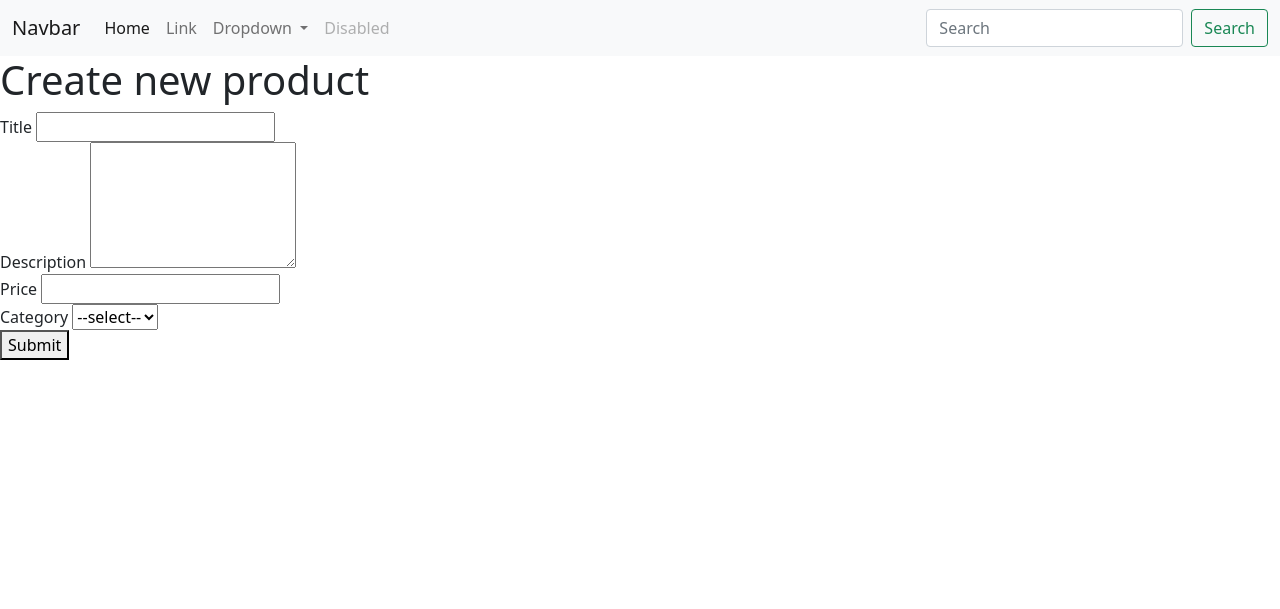
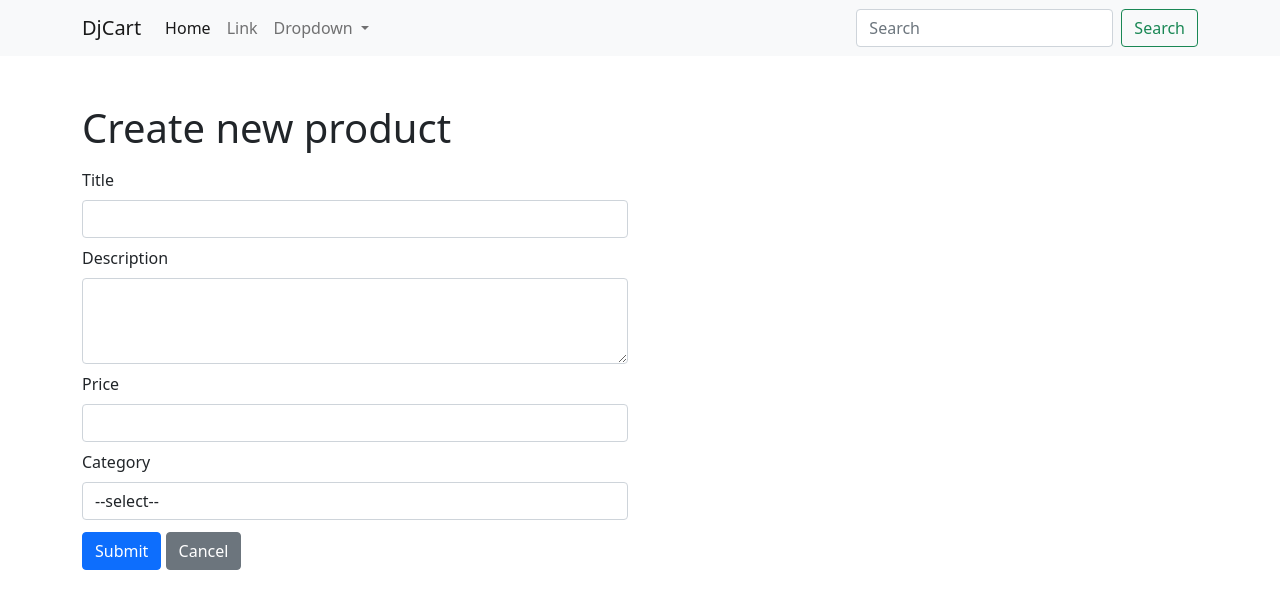
Before and after one commit to shaanu1404/dj-training, a Django app: page /create/ in a window 1280 px wide. Shown: the top 609 px of the page. Run offline with Django 3.2, Linux system fonts and the light colour scheme; data that the repository does not hold is empty.

Commit message:
added bootstrap styles

```diff
--- a/templates/base.html
+++ b/templates/base.html
@@ -7,6 +7,13 @@
     <meta name="viewport" content="width=device-width, initial-scale=1.0">
     <link href="https://cdn.jsdelivr.net/npm/bootstrap@5.0.0/dist/css/bootstrap.min.css" rel="stylesheet"
         integrity="sha384-wEmeIV1mKuiNpC+IOBjI7aAzPcEZeedi5yW5f2yOq55WWLwNGmvvx4Um1vskeMj0" crossorigin="anonymous">
+
+    <style>
+        .text-decoration-none {
+            text-decoration: none;
+        }
+    </style>
+
     <title>Django Project - {% block title %}Home{% endblock %}</title>
 </head>
 
@@ -14,9 +21,11 @@
 
     {% include 'partials/header.html' %}
 
-    {% block content %}
+    <div class="container">
+        {% block content %}
 
-    {% endblock %}
+        {% endblock %}
+    </div>
 
     <script src="https://cdn.jsdelivr.net/npm/bootstrap@5.0.0/dist/js/bootstrap.bundle.min.js"
         integrity="sha384-p34f1UUtsS3wqzfto5wAAmdvj+osOnFyQFpp4Ua3gs/ZVWx6oOypYoCJhGGScy+8"
--- a/templates/partials/header.html
+++ b/templates/partials/header.html
@@ -1,6 +1,6 @@
 <nav class="navbar navbar-expand-lg navbar-light bg-light">
-    <div class="container-fluid">
-        <a class="navbar-brand" href="#">Navbar</a>
+    <div class="container">
+        <a class="navbar-brand" href="/">DjCart</a>
         <button class="navbar-toggler" type="button" data-bs-toggle="collapse"
             data-bs-target="#navbarSupportedContent" aria-controls="navbarSupportedContent" aria-expanded="false"
             aria-label="Toggle navigation">
@@ -9,7 +9,7 @@
         <div class="collapse navbar-collapse" id="navbarSupportedContent">
             <ul class="navbar-nav me-auto mb-2 mb-lg-0">
                 <li class="nav-item">
-                    <a class="nav-link active" aria-current="page" href="#">Home</a>
+                    <a class="nav-link active" aria-current="page" href="/">Home</a>
                 </li>
                 <li class="nav-item">
                     <a class="nav-link" href="#">Link</a>
@@ -28,9 +28,6 @@
                         <li><a class="dropdown-item" href="#">Something else here</a></li>
                     </ul>
                 </li>
-                <li class="nav-item">
-                    <a class="nav-link disabled" href="#" tabindex="-1" aria-disabled="true">Disabled</a>
-                </li>
             </ul>
             <form class="d-flex">
                 <input class="form-control me-2" type="search" placeholder="Search" aria-label="Search">
--- a/templates/products/create.html
+++ b/templates/products/create.html
@@ -4,26 +4,28 @@
 
 {% block content %}
 
-<h1>Create new product</h1>
+<h1 class="mt-5 mb-3">Create new product</h1>
+<div class="row">
+    <div class="col-12 col-md-6">
         <form action="{% url 'create_new_product' %}" method="POST">
 
             {% csrf_token %}
 
-    <div>
-        <label for="title">Title</label>
-        <input type="text" name="title" id="title">
+            <div class="mb-2">
+                <label for="title" class="form-label">Title</label>
+                <input type="text" name="title" id="title" class="form-control">
             </div>
-    <div>
-        <label for="description">Description</label>
-        <textarea name="description" id="description" rows="5"></textarea>
+            <div class="mb-2">
+                <label for="description" class="form-label">Description</label>
+                <textarea name="description" id="description" rows="3" class="form-control"></textarea>
             </div>
-    <div>
-        <label for="price">Price</label>
-        <input type="number" name="price" id="price">
+            <div class="mb-2">
+                <label for="price" class="form-label">Price</label>
+                <input type="number" name="price" id="price" class="form-control">
             </div>
-    <div>
-        <label for="category">Category</label>
-        <select name="category" id="category">
+            <div class="mb-2">
+                <label for="category" class="form-label">Category</label>
+                <select name="category" id="category" class="form-control">
                     <option value="">--select--</option>
 
                     {% for category in categories %}
@@ -33,7 +35,10 @@
                     {% endfor %}
                 </select>
             </div>
-    <button type="submit">Submit</button>
+            <button type="submit" class="btn btn-primary mt-1">Submit</button>
+            <a href="{% url 'all_products' %}" class="btn btn-secondary mt-1">Cancel</a>
         </form>
+    </div>
+</div>
 
 {% endblock %}
```
Also changed, not shown: templates/products/delete.html (+5 -3 lines), templates/products/detail.html (+16 -7 lines), templates/products/edit.html (+20 -15 lines), templates/products/list.html (+28 -15 lines). Lines whose indentation alone changed are shown as unchanged.
